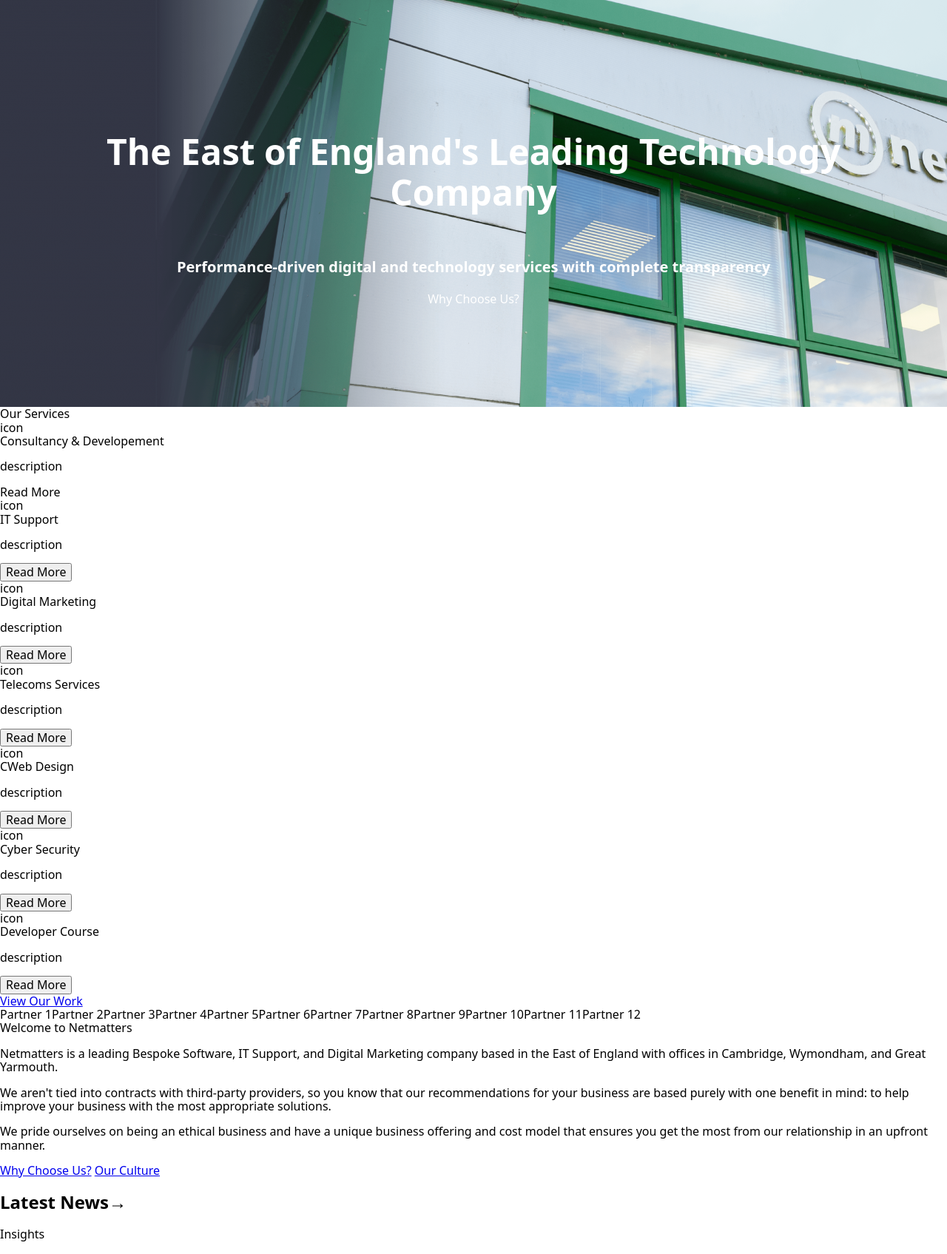
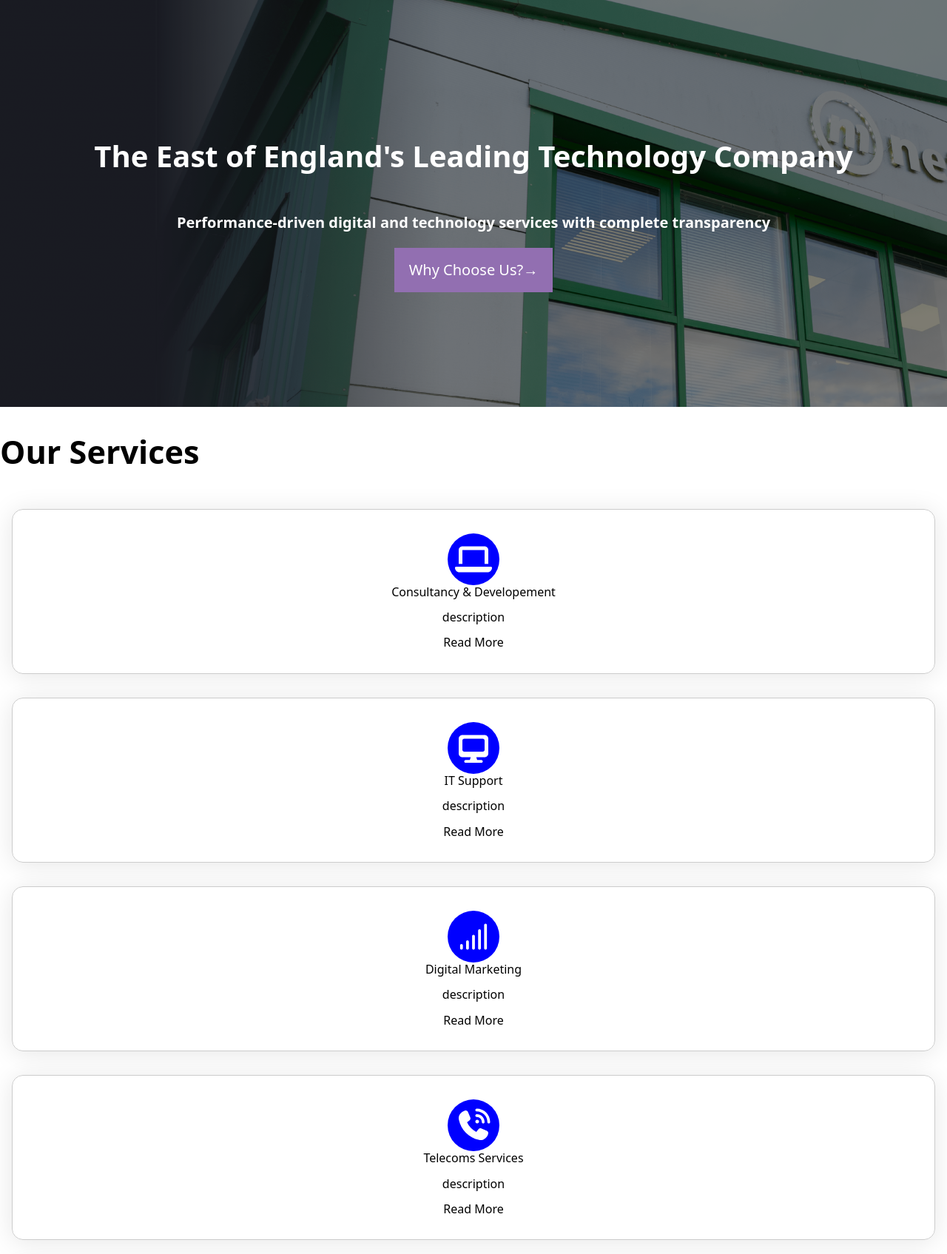
Before and after one commit to davidstratton-co-uk/nm-html-css-assessment, a PHP site: page / in a window 1280 px wide. Shown: the part 199-1894 px from the top of the page at 74% size. Run offline with PHP 8.4, Linux system fonts and the light colour scheme.

Commit message:
Initial Style of Hero Section Moved Right Arrow Style to Placeholder Began Services Styling. Researched ways to add black alpha to a background image Implemented Black alpha to background for hero section

```diff
--- a/index.html
+++ b/index.html
@@ -9,7 +9,7 @@
     <body>
         <header id="site-header">
             <h1><img class="header-logo" src="img/nm-logo-dark.png" alt="Netmatters Logo" /></h1>
-            <img class="header-icon" src="img/icon/phone-volume-solid-full.svg" alt="phone icon" />
+            <img class="header-icon" src="img/icon/phone-volume-solid-full-dark.svg" alt="phone icon" />
             <div class="header-menu">
                 <svg xmlns="http://www.w3.org/2000/svg" viewBox="0 0 50 50" width="50" height="50" fill="#fff">
                     <rect width="50" height="15"></rect>
@@ -24,7 +24,7 @@
 
             <nav>
                 <ul>
-                    <li>Consultancy & Developement</li>
+                    <li>Consulc -=tancy & Developement</li>
                     <li>IT Support</li>
                     <li>Digital Marketing</li>
                     <li>Telecoms Services</li>
@@ -42,48 +42,48 @@
                 <div>Pagination</div>
             </section>
             <section id="section-services">
-                <header>Our Services</header>
-                <div>
-                    <div>icon</div>
+                <header><h2>Our Services</h2></header>
+                <div class="services-item">
+                    <div><img src="img/icon/laptop-solid-full.svg" alt="laptop icon" /></div>
                     <header>Consultancy & Developement</header>
                     <p>description</p>
                     <a>Read More</a>
                 </div>
-                <div>
-                    <div>icon</div>
+                <div class="services-item">
+                    <div><img src="img/icon/desktop-solid-full.svg" alt="laptop icon" /></div>
                     <header>IT Support</header>
                     <p>description</p>
-                    <button>Read More</button>
+                    <a>Read More</a>
                 </div>
-                <div>
-                    <div>icon</div>
+                <div class="services-item">
+                    <div><img src="img/icon/signal-solid-full.svg" alt="laptop icon" /></div>
                     <header>Digital Marketing</header>
                     <p>description</p>
-                    <button>Read More</button>
+                    <a>Read More</a>
                 </div>
-                <div>
-                    <div>icon</div>
+                <div class="services-item">
+                    <div><img src="img/icon/phone-volume-solid-full.svg" alt="laptop icon" /></div>
                     <header>Telecoms Services</header>
                     <p>description</p>
-                    <button>Read More</button>
+                    <a>Read More</a>
                 </div>
-                <div>
-                    <div>icon</div>
+                <div class="services-item">
+                    <div><img src="img/icon/code-solid-full.svg" alt="laptop icon" /></div>
                     <header>CWeb Design</header>
                     <p>description</p>
-                    <button>Read More</button>
+                    <a>Read More</a>
                 </div>
-                <div>
-                    <div>icon</div>
+                <div class="services-item">
+                    <div><img src="img/icon/shield-halved-solid-full.svg" alt="laptop icon" /></div>
                     <header>Cyber Security</header>
                     <p>description</p>
-                    <button>Read More</button>
+                    <a>Read More</a>
                 </div>
-                <div>
-                    <div>icon</div>
+                <div class="services-item">
+                    <div><img src="img/icon/graduation-cap-solid-full.svg" alt="laptop icon" /></div>
                     <header>Developer Course</header>
                     <p>description</p>
-                    <button>Read More</button>
+                    <a>Read More</a>
                 </div>
                 <div>
                     <a href="#">View Our Work</a>
--- a/scss/base/_variables.scss
+++ b/scss/base/_variables.scss
@@ -6,3 +6,15 @@ $color-brand--normal: #323544;
 $color-brand--dark: #212330;
 
 $color-bg-light: #FFFFFF;
+
+
+// ****
+// ** Right Arrow Icon
+// ****
+
+%right-arrow {
+
+    &::after {
+        content: "\2192";
+    }
+}
--- a/scss/modules/_hero.scss
+++ b/scss/modules/_hero.scss
@@ -1,14 +1,33 @@
 #section-hero {
     display:grid;
-    justify-content: center;
+    position: relative;
+    z-index: -1;
     align-content: center;
+    justify-items: center;
     height: 550px;
-
-    background-image: url("../img/hero/hero-1.png");
+    background: url("../img/hero/hero-1.png");
     background-position: center;
 
+    &::before {
+        content: '';
+        position: absolute;
+        top: 0;
+        right: 0;
+        bottom: 0;
+        left: 0;
+        background-color: rgba(0,0,0,0.5);
+        z-index: -1;
+    }
+
+    h2,
+    p,
+    a {
+        text-align: center;
+        @extend %text--light;
+    }
+
     h2 {
-        font-size: 3rem;
+        font-size: 2.5rem;
     }
 
     p {
@@ -17,12 +36,14 @@
         font-weight: 600;
     }
 
-    h2,
-    p,
     a {
-        padding: 0 3rem;
-        @extend %text--light;
-        text-align: center;
+        font-size: 1.25rem;
+        padding: 5px 20px;
+        background-color: #926fb1;
+        line-height: 50px;
+
+        @extend %right-arrow;
+
     }
 
     div {
--- a/scss/modules/_news.scss
+++ b/scss/modules/_news.scss
@@ -8,9 +8,7 @@
         flex-grow: 100%;
         font-weight: bold;
 
-        &::after {
-            content: "\2192";
-        }
+        @extend %right-arrow;
     }
 }
 
--- a/scss/modules/_services.scss
+++ b/scss/modules/_services.scss
@@ -0,0 +1,33 @@
+#section-services {
+    display: grid;
+    grid-template-columns: 1fr;
+
+    header {
+        justify-self: left;
+    }
+
+    h2 {
+        font-size: 2.7rem;
+    }
+
+}
+
+.services-item {
+    display: flex;
+    flex-direction: column;
+    flex-wrap: nowrap;
+    align-items: center;
+    margin: 1rem;
+    padding: 2rem;
+    box-shadow: 0 3px 35px rgba(0, 0, 0, .1);
+    border: 1px solid #ccc;
+    border-radius: 15px;
+
+    > div {
+        border-radius: 50%;
+        background-color: blue;
+        padding: 10px;
+        width: 70px;
+        height: 70px;
+    }
+}
```
Also changed, not shown: css/style.css (+58 -10 lines), css/style.min.css, img/icon/phone-volume-solid-full-dark.svg (added), img/icon/phone-volume-solid-full.svg, 2 other files.
